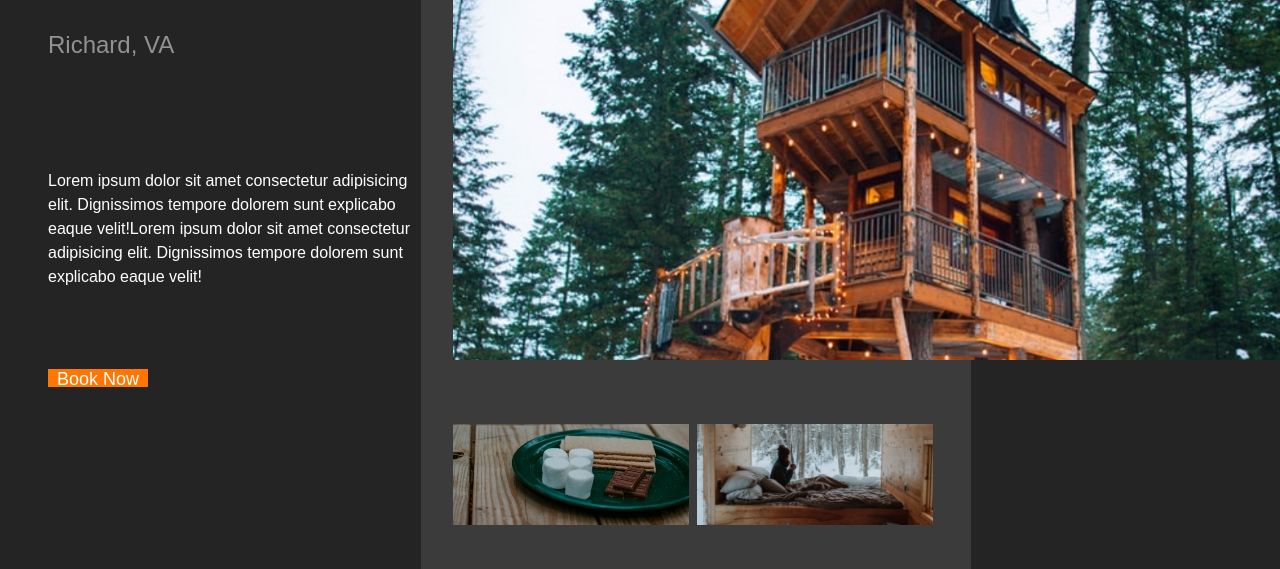
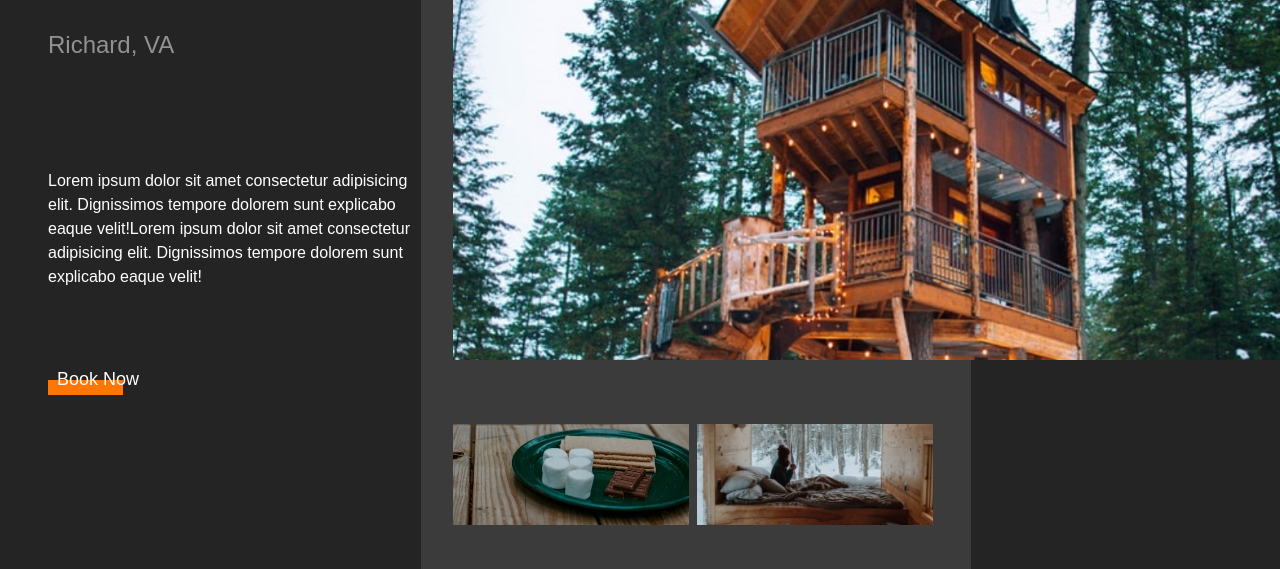
Before and after one commit to abdullah-kashif/Box-Master, a plain HTML site: page index.html in a window 1280 px wide. Shown: the part 257-826 px from the top of the page. Drawn offline with Linux system fonts and the light colour scheme.

Commit message:
updated content

```diff
--- a/style.css
+++ b/style.css
@@ -29,24 +29,32 @@ img {
     cursor: pointer;
     display: inline-block;
     border: 0;
-    background-color: transparent;
+    background: transparent;
     color: var(--clr-text);
     font-size: 1.125rem;
     padding: 0.5em;
     position: relative;
     align-self: start;
     justify-self: start;
-}
+  }
 
-.btn::after {
+  .btn::after {
     content: "";
     position: absolute;
-    background-color: var(--clr-accent);
-    height: 1em;
-    width: 100%;
+    background: var(--clr-accent);
+    height: 0.85em;
+    width: 75%;
     left: 0;
+    top: 50%;
     z-index: -1;
-}
+    transition: transform 175ms cubic-bezier(0.91, 0, 0.55, 1.64);
+    transform-origin: bottom left;
+  }
+
+  .btn:hover::after,
+  .btn:focus::after {
+    transform: scale(1.35, 1.85);
+  }
 
 .title {
     color: var(--clr-accent);
```
